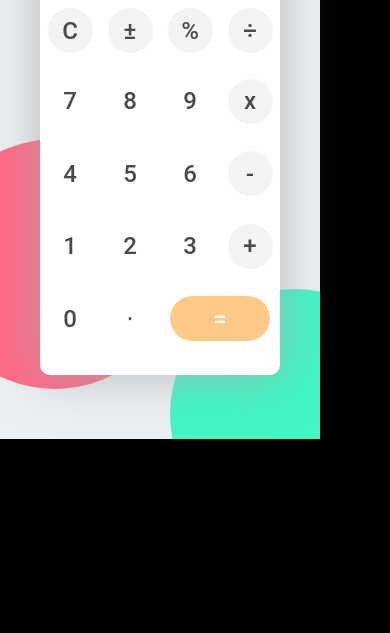
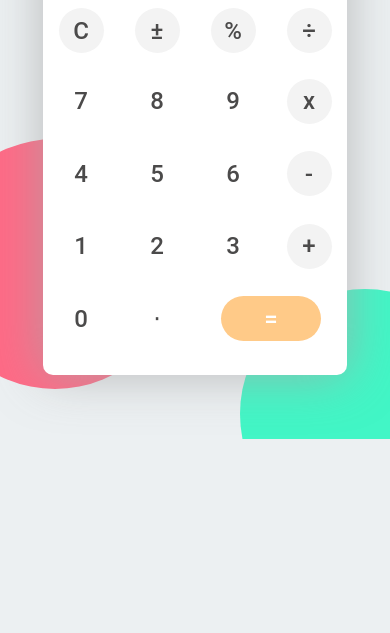
Before and after one commit to aishat001/challenge-cal3, a plain HTML site: page index.html in a window 390 px wide. Shown: the part 211-844 px from the top of the page. Drawn offline with Linux system fonts and the light colour scheme.

Commit message:
new files

```diff
--- a/css/index.css
+++ b/css/index.css
@@ -171,18 +171,30 @@ body {
  .equal:active{
   background: #ffca88;
  }
- @media only screen and (min-width : 320px) and (max-width : 475px) {
+ @media only screen and (min-width : 320px) and (max-width : 1024px) {
   .cal {
-      width: 15rem;
+      width: 19rem;
       top: 50px;
   }
   span.equal {
     width: 100px;
   }
+  body {
+    width: 100%;
+    display: flex;
+    justify-content: center;
+    background: #ecf0f2;
+  }
   .body {
-      width: 320px;
-      height: 650px;
-      margin: 0px;
+    width: 100%;
+    margin: auto;
+    height: 650px;
+}
+}
+@media only screen and (min-width : 320px) and (max-width :400px){
+  .key:active {
+    background: none;
+    color: none;
   }
   div.circle1 {
     width: 250px;
@@ -219,8 +231,3 @@ body {
     margin-top: -50px;
   }
 }
-@media only screen and (width : 375px){
-  .body {
-    width: 375px;
-  }
-}
```
